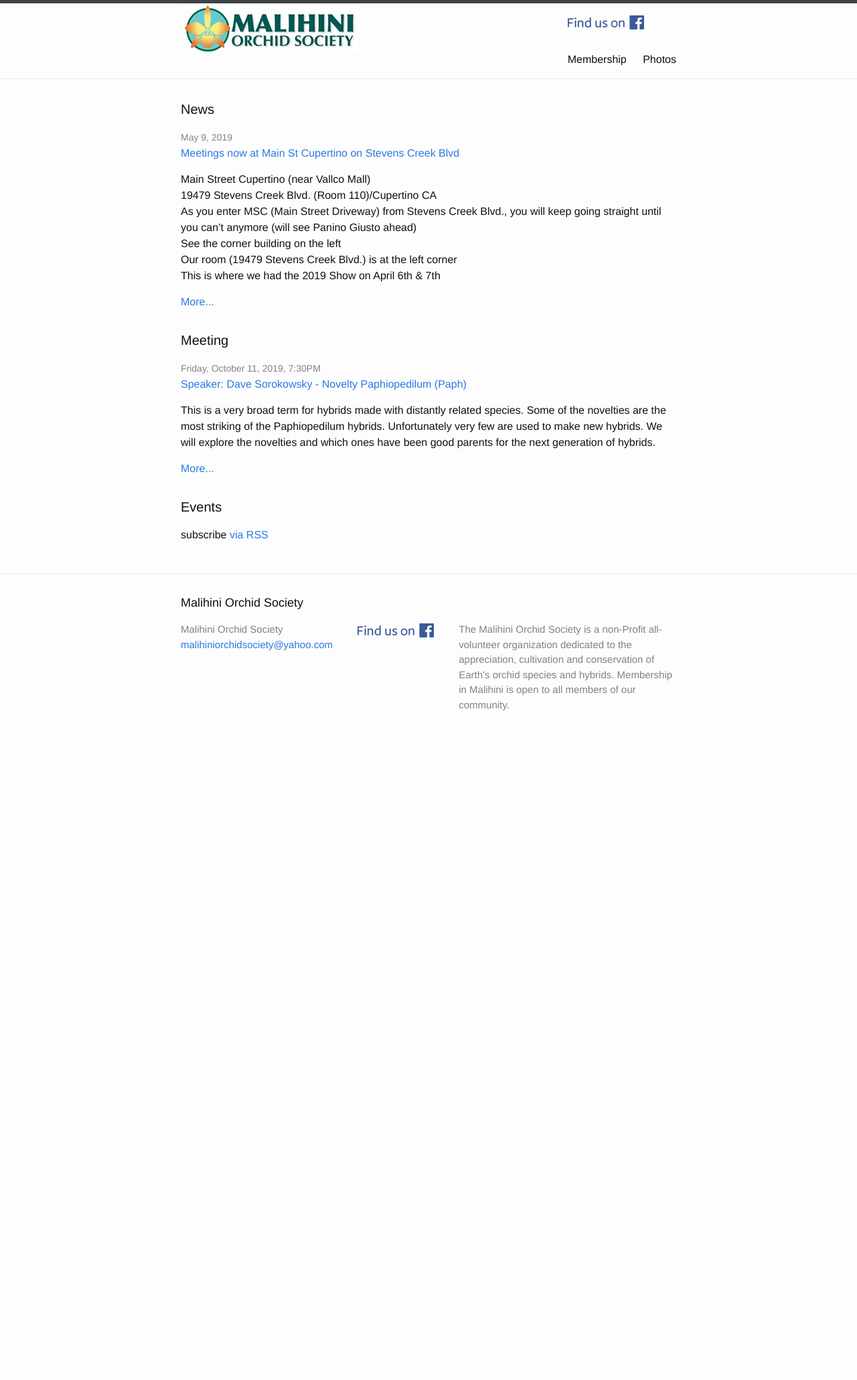
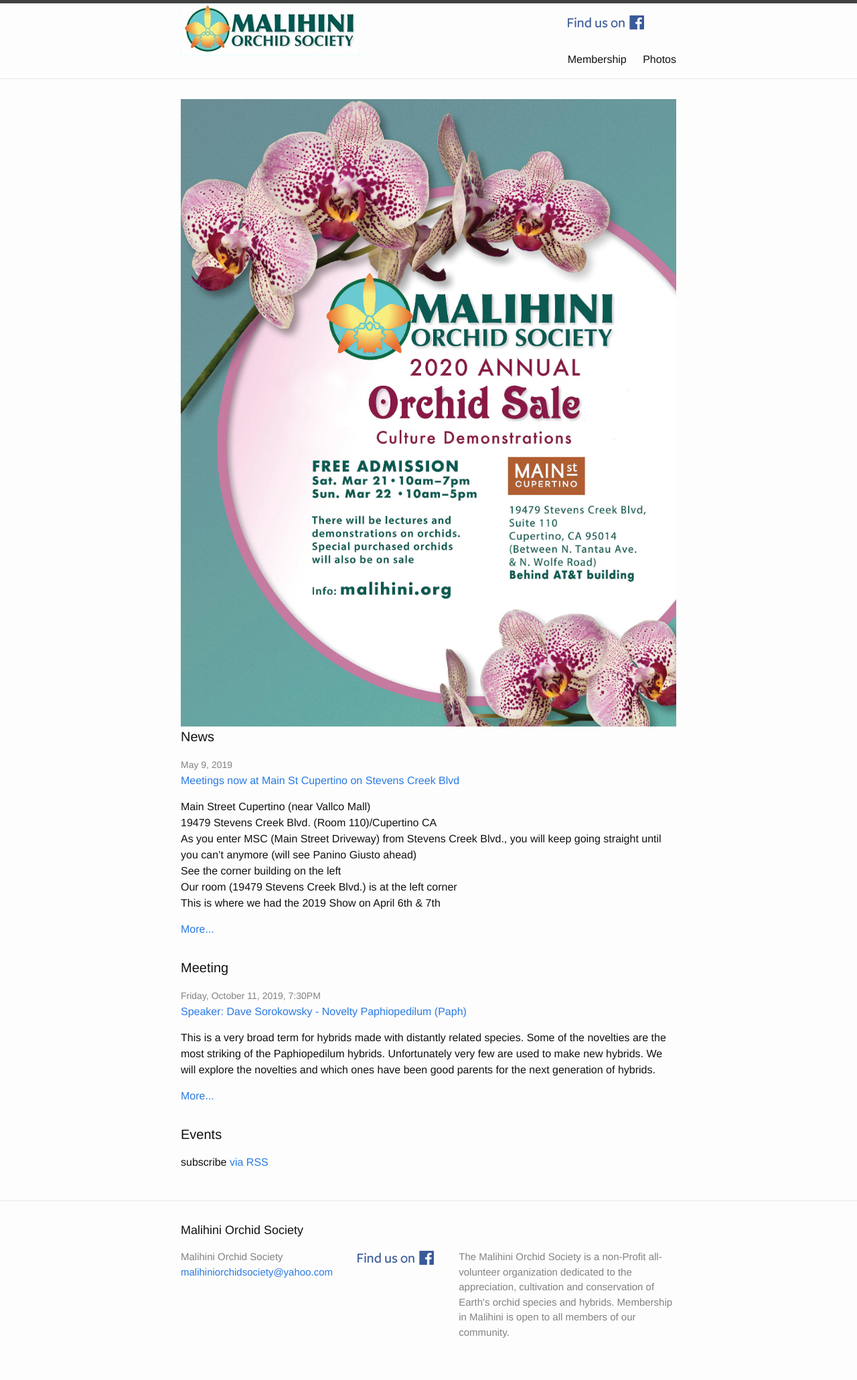
Before and after one commit to malihini/malihini.github.io, a Jekyll site: the page built from index.html, in a window 1280 px wide. Shown: the whole page at 67% size. Built offline with Jekyll 4.4.1, drawn with Linux system fonts in a browser that asks for light colours; before the commit the page ends 1124 px from its top, so only the background shows below that.

Commit message:
show flyer 2020

```diff
--- a/index.html
+++ b/index.html
@@ -3,7 +3,7 @@
 ---
 
 <div class="home">
-<!--  <a href="/sale/"><img src="img/MOS-2019_Poster.jpg"></a> -->
+<a href="/sale/"><img src="img/mos2020.jpg"></a>
   <h1 class="page-heading">News</h1>
 
   <ul class="post-list">
```
